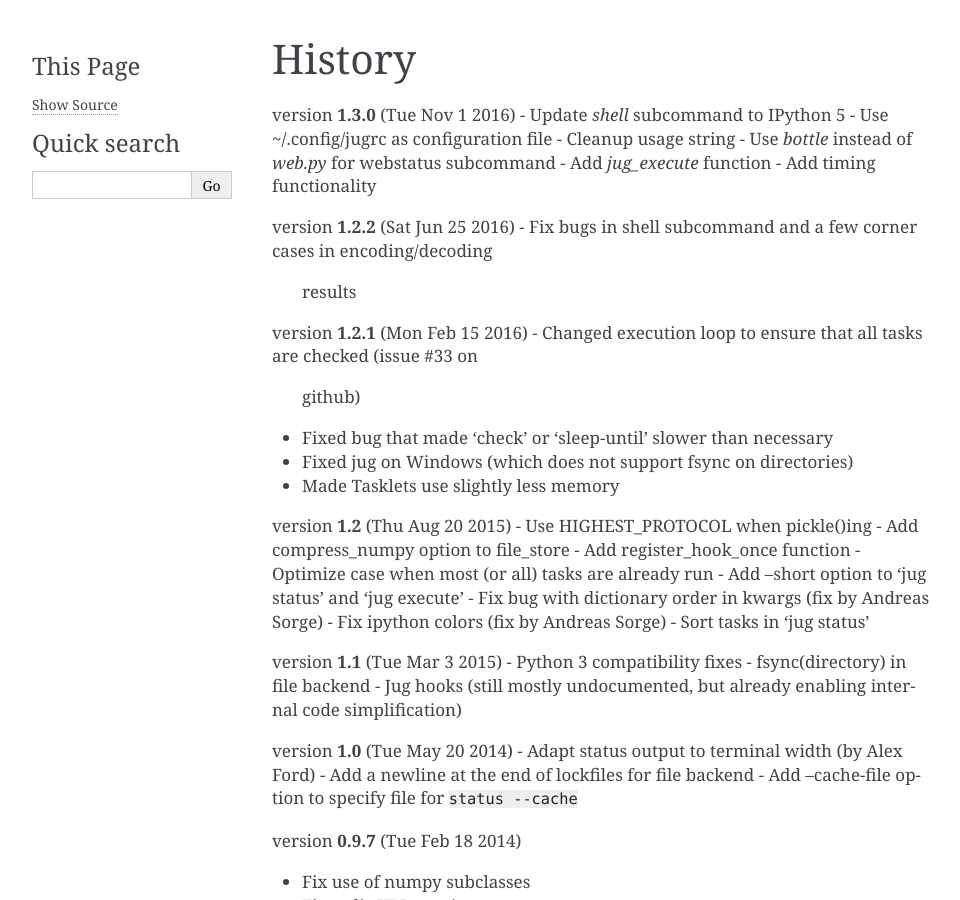
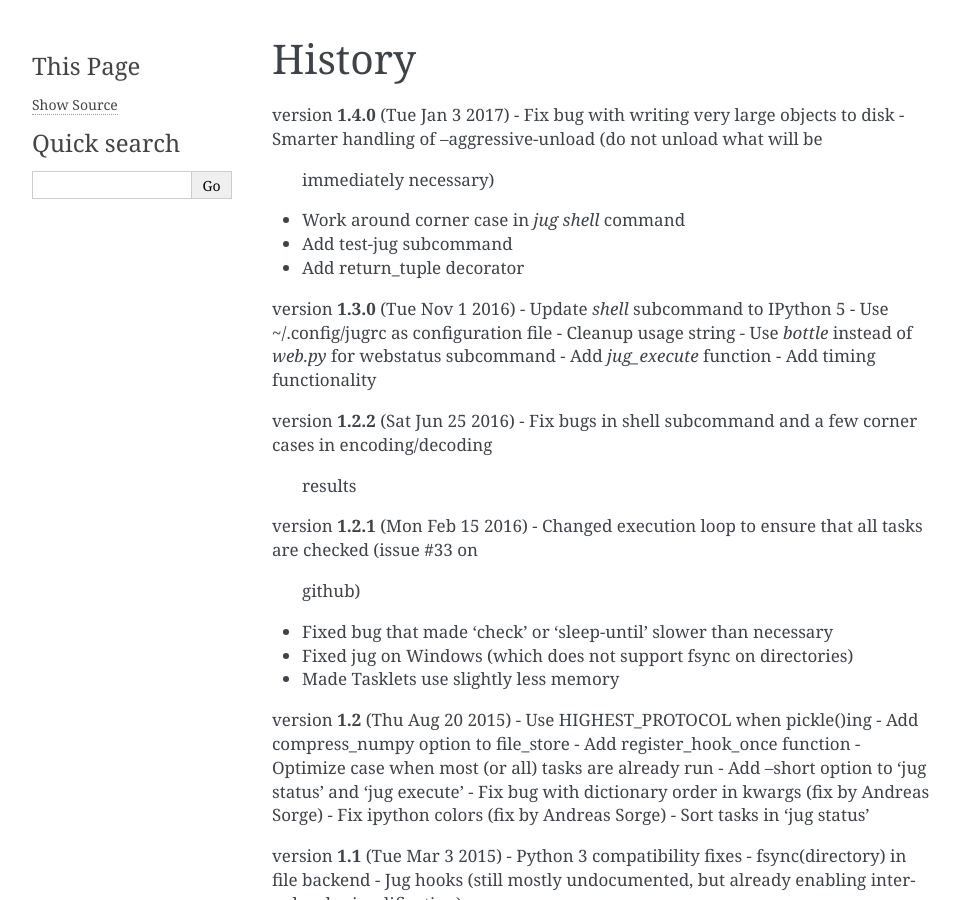
Before and after one commit to luispedro/jug, a Sphinx documentation site: the page built from docs/source/history.rst, in a window 1280 px wide and 900 px high. Shown: the whole window, without its empty margins (148-1108 px from the left). Built offline with Sphinx 7.4.7, drawn with Linux system fonts in a browser that asks for light colours; formulas are drawn with MathJax 3; the version number could not be read and is left out.

Commit message:
BLD Release 1.4.0
Several bugfixes and internal improvements, but also new functionality:
`return_tuple` and `test-jug`.

Full ChangeLog
    * Fix bug with writing very large objects to disk
    * Smarter handling of --aggressive-unload (do not unload what will be
    immediately necessary)
    * Work around corner case in `jug shell` command
    * Add test-jug subcommand
    * Add return_tuple decorator

```diff
--- a/docs/source/history.rst
+++ b/docs/source/history.rst
@@ -1,6 +1,14 @@
 =======
 History
 =======
+
+version **1.4.0** (Tue Jan 3 2017)
+- Fix bug with writing very large objects to disk
+- Smarter handling of --aggressive-unload (do not unload what will be
+  immediately necessary)
+- Work around corner case in `jug shell` command
+- Add test-jug subcommand
+- Add return_tuple decorator
 
 version **1.3.0** (Tue Nov 1 2016)
 - Update `shell` subcommand to IPython 5
```
Also changed, not shown: README.rst (+8 -0 lines), 2 other files.
